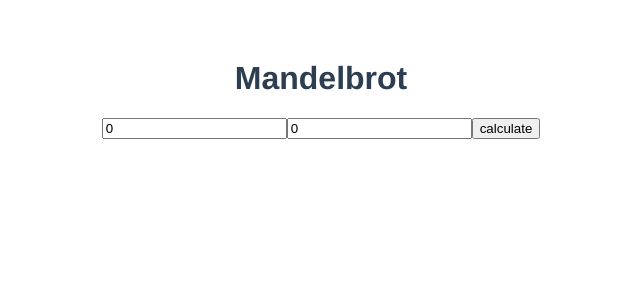
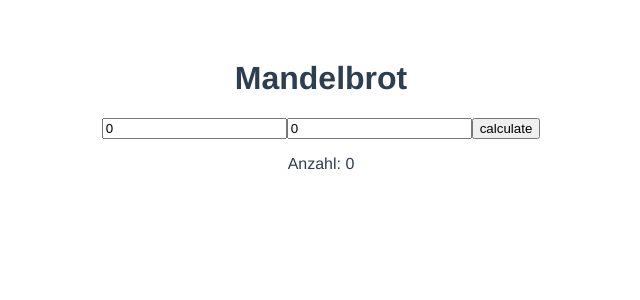
Before and after one commit to moisout/mandelbrot, a Vue app: page / in a window 1280 px wide. Shown: the top 300 px of the page, without its empty margins (319-959 px from the left). Built offline with nearby package versions, Linux system fonts and the light colour scheme.

Commit message:
add count

```diff
--- a/src/App.vue
+++ b/src/App.vue
@@ -4,6 +4,7 @@
     <input type="number" name id v-model="c1" />
     <input type="number" name id v-model="c2" />
     <button @click="calculate">calculate</button>
+    <p>Anzahl: {{list.length}}</p>
     <p v-for="(entry, index) in list" :key="index">X: {{entry.zX}} Y: {{entry.zY}}</p>
   </div>
 </template>
```
